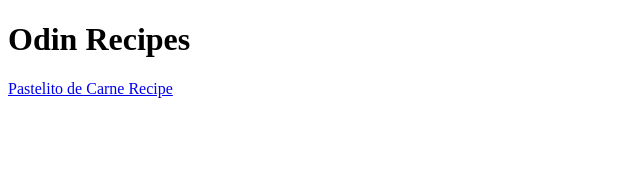
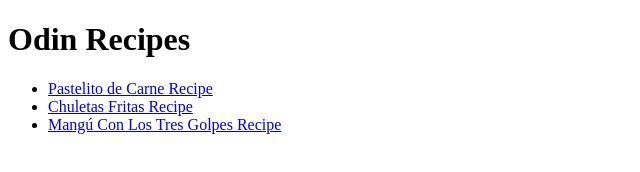
Before and after one commit to luckyfivepoints/odin-recipes, a plain HTML site: page index.html in a window 1280 px wide. Shown: the whole page, without its empty margins (0-640 px from the left). Drawn offline with Linux system fonts and the light colour scheme.

Commit message:
End result of the project on the homepage

```diff
--- a/index.html
+++ b/index.html
@@ -7,6 +7,12 @@
 </head>
 <body>
     <h1>Odin Recipes</h1>
-    <a target="_blank" rel="noreferrer" href="recipes/pastelito.html">Pastelito de Carne Recipe</a>
+    <ul>
+        <li><a target="_blank" rel="noreferrer" href="recipes/pastelito.html">Pastelito de Carne Recipe</a></li>
+
+        <li><a target="_blank" rel="noreferrer" href="recipes/chuleta.html">Chuletas Fritas Recipe</a></li>
+
+        <li><a target="_blank" rel="noreferrer" href="recipes/mangu.html">Mangú Con Los Tres Golpes Recipe</a></li>
+     </ul>
 </body>
 </html>
```
